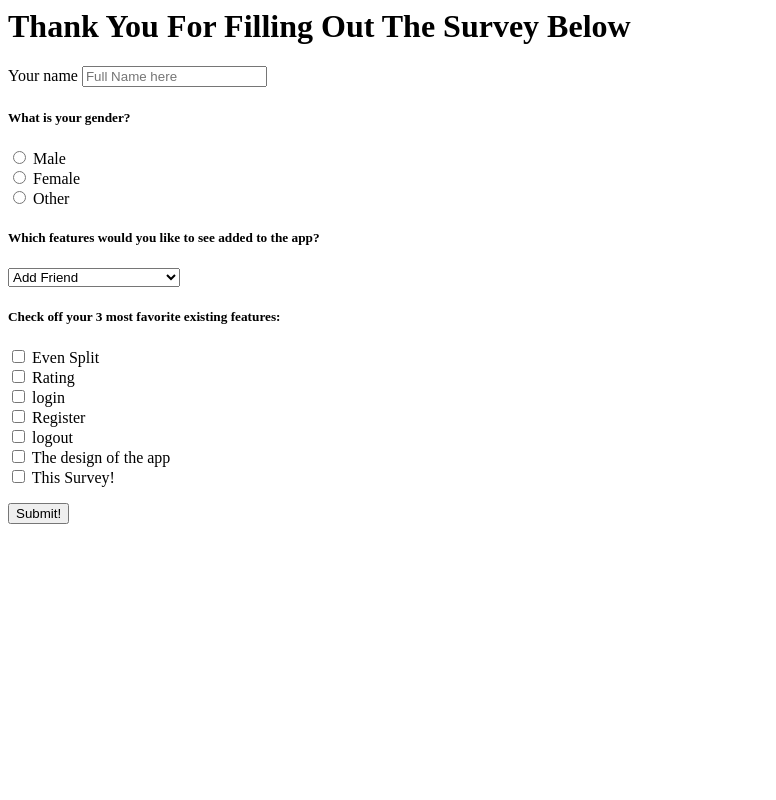
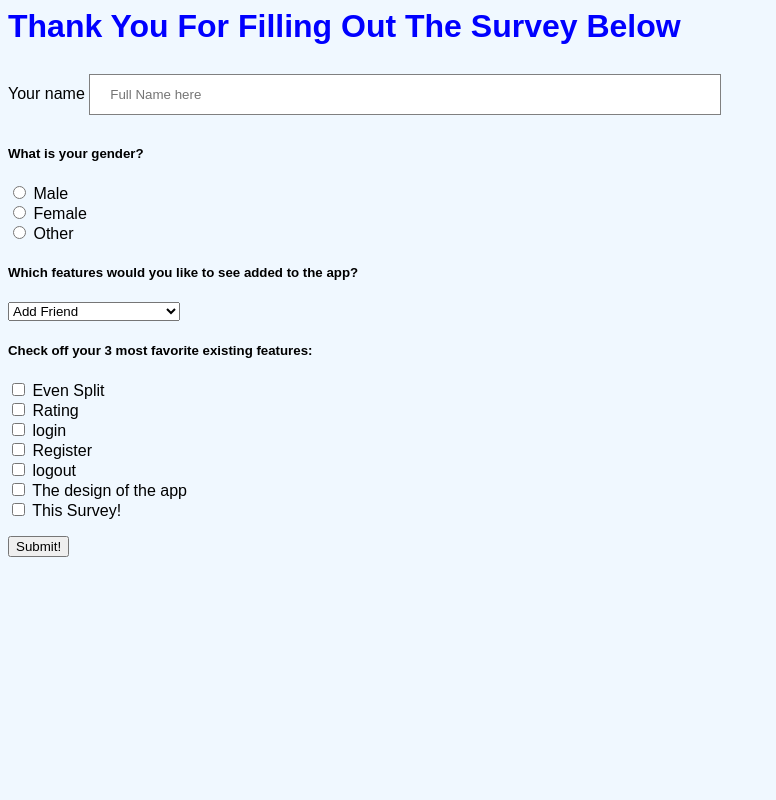
Before and after one commit to senaig97/Project, a Flask app: template app/templates/survey.html in a window 1280 px wide. Shown: the whole page, without its empty margins (0-776 px from the left). Run offline with Flask 2, Linux system fonts and the light colour scheme; the template is opened without the code that fills it: values that come from a table or form of the project are taken from there, others are empty.

Commit message:
Update survey.html

```diff
--- a/app/templates/survey.html
+++ b/app/templates/survey.html
@@ -1,6 +1,39 @@
 <html>
   <head>
     <title>Optional Survey</title>
+    <style>
+   body {
+   font-family: Arial, Helvetica, sans-serif;
+   background-color: AliceBlue;
+   }
+
+   h1 { color: blue;}
+   h2 { color: blue;}
+
+   input[type=text], input[type=password], input[type=email] {
+     width: 50%;
+     padding: 12px 20px;
+     margin: 8px 0;
+     display: inline-block;
+     border: 1px solid gray;
+     box-sizing: border-box;
+   }
+
+   button {
+     background-color: blue;
+     color: white;
+     padding: 14px 20px;
+     margin: 8px 0;
+     border: none;
+     cursor: pointer;
+     width: 20%;
+   }
+
+   button:hover {
+     opacity: 0.7;
+     }
+   }
+ </style>
   </head>
 
   <body>
```
